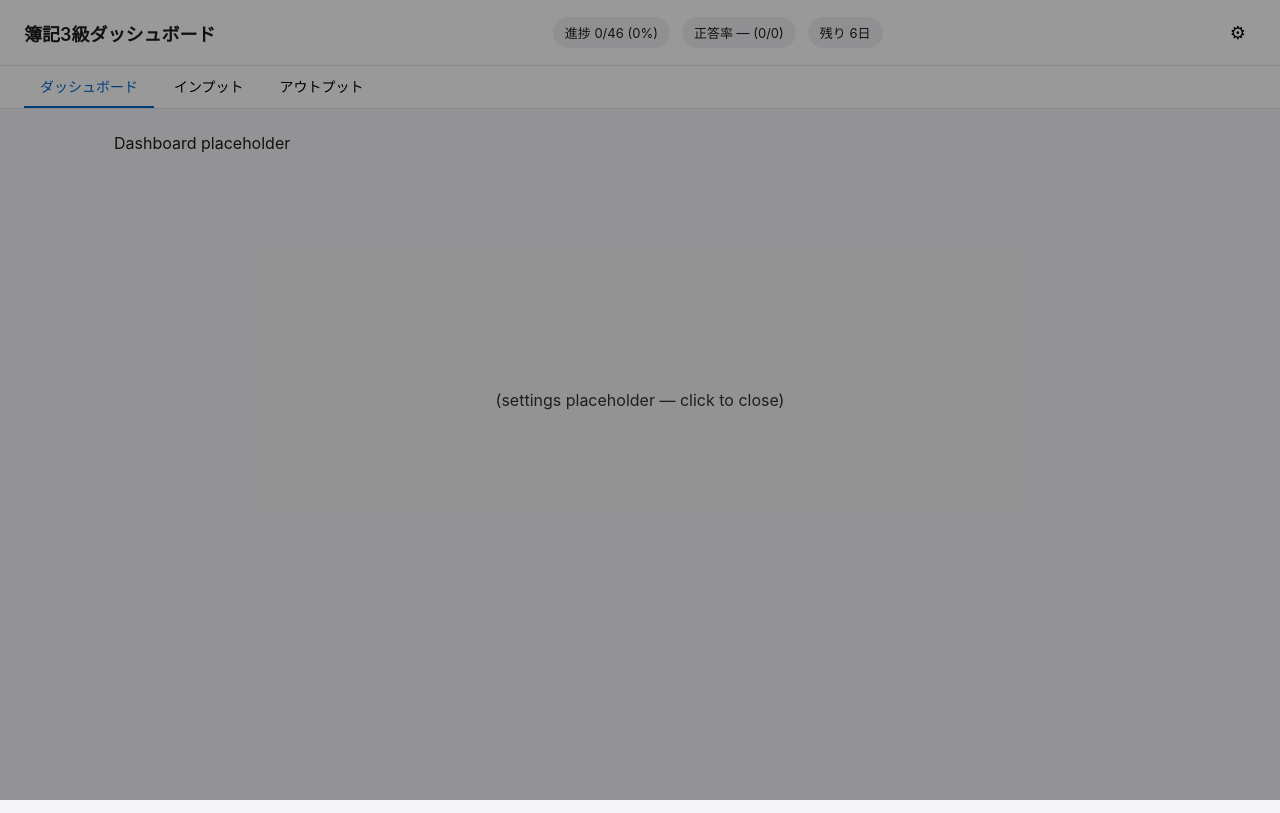
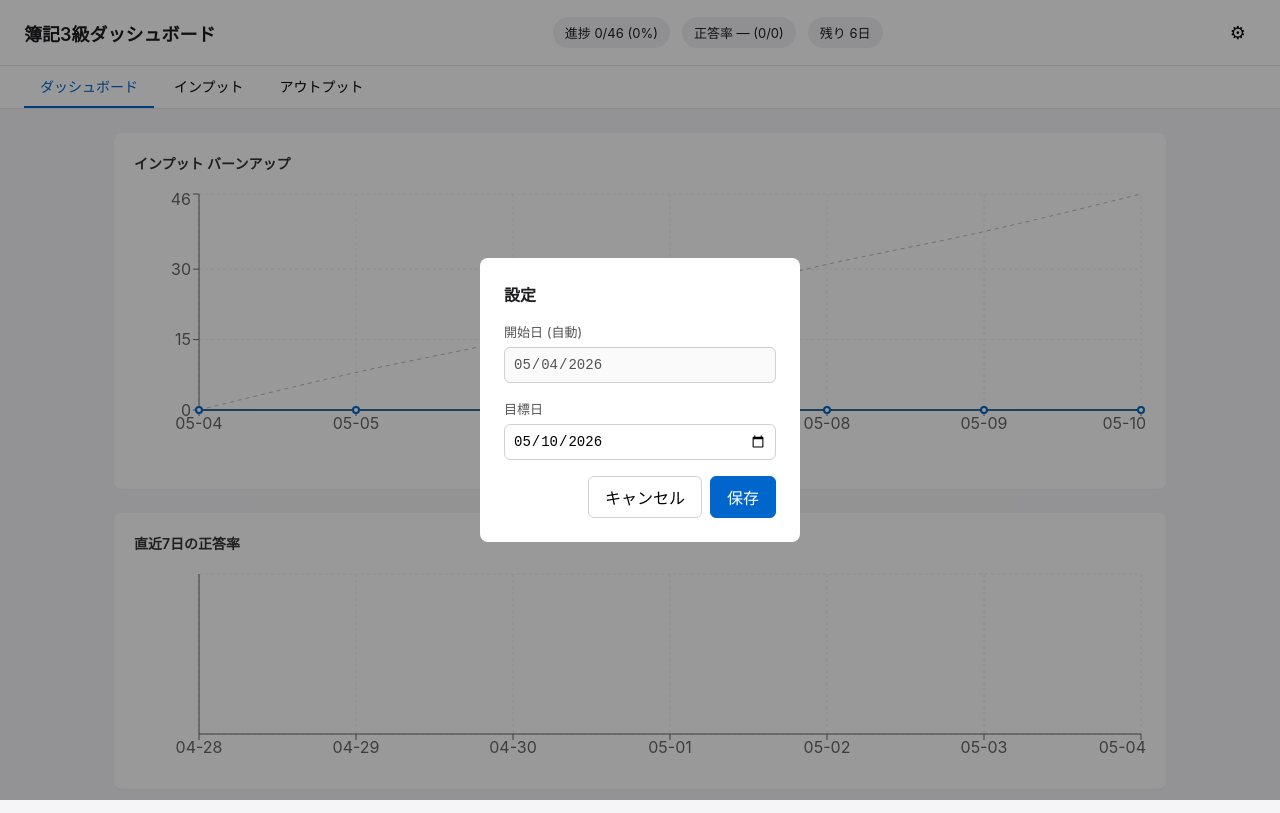
Before and after one commit to sudame/boki3, a React (Vite) app: page / in a window 1280 px wide. Both pictures are taken after a click on the button "設定". Built offline with nearby package versions, Linux system fonts and the light colour scheme.

Commit message:
feat: add dashboard and settings modal

```diff
--- a/src/App.tsx
+++ b/src/App.tsx
@@ -2,6 +2,8 @@ import { useState } from 'react';
 import { Header } from './components/Header';
 import { LessonList } from './components/Input/LessonList';
 import { ProblemList } from './components/Output/ProblemList';
+import { Dashboard } from './components/Dashboard/Dashboard';
+import { Settings } from './components/Settings';
 import styles from './App.module.css';
 
 type Tab = 'dashboard' | 'input' | 'output';
@@ -25,11 +27,11 @@ export const App = () => {
         ))}
       </nav>
       <main className={styles.main}>
-        {tab === 'dashboard' && <div>Dashboard placeholder</div>}
+        {tab === 'dashboard' && <Dashboard />}
         {tab === 'input' && <LessonList />}
         {tab === 'output' && <ProblemList />}
       </main>
-      {showSettings && <div onClick={() => setShowSettings(false)} style={{ position: 'fixed', inset: 0, background: 'rgba(0,0,0,0.4)', display: 'flex', alignItems: 'center', justifyContent: 'center' }}>(settings placeholder — click to close)</div>}
+      {showSettings && <Settings onClose={() => setShowSettings(false)} />}
     </div>
   );
 };
--- /dev/null
+++ b/src/components/Dashboard/AccuracyTrend.tsx
@@ -0,0 +1,27 @@
+import { useAppState } from '../../state/StateContext';
+import { LineChart, Line, XAxis, YAxis, Tooltip, ResponsiveContainer, CartesianGrid } from 'recharts';
+
+export const AccuracyTrend = () => {
+  const { state } = useAppState();
+  const today = new Date();
+  const days: { date: string; rate: number | null }[] = [];
+  for (let i = 6; i >= 0; i--) {
+    const d = new Date(today);
+    d.setDate(today.getDate() - i);
+    const iso = d.toISOString().slice(0, 10);
+    const dayAttempts = state.problemAttempts.filter(a => a.attemptedAt.slice(0, 10) === iso);
+    const rate = dayAttempts.length === 0 ? null : dayAttempts.filter(a => a.correct).length / dayAttempts.length;
+    days.push({ date: iso, rate: rate === null ? null : Math.round(rate * 100) });
+  }
+  return (
+    <ResponsiveContainer width="100%" height={200}>
+      <LineChart data={days}>
+        <CartesianGrid strokeDasharray="3 3" stroke="#eee" />
+        <XAxis dataKey="date" tickFormatter={d => d.slice(5)} />
+        <YAxis domain={[0, 100]} unit="%" />
+        <Tooltip />
+        <Line type="monotone" dataKey="rate" name="正答率" stroke="#1c8c1c" connectNulls />
+      </LineChart>
+    </ResponsiveContainer>
+  );
+};
--- /dev/null
+++ b/src/components/Dashboard/BurnupChart.tsx
@@ -0,0 +1,21 @@
+import { LineChart, Line, XAxis, YAxis, Tooltip, ResponsiveContainer, CartesianGrid, Legend } from 'recharts';
+import { useAppState } from '../../state/StateContext';
+import { burnupSeries } from '../../state/selectors';
+
+export const BurnupChart = () => {
+  const { state } = useAppState();
+  const data = burnupSeries(state);
+  return (
+    <ResponsiveContainer width="100%" height={280}>
+      <LineChart data={data}>
+        <CartesianGrid strokeDasharray="3 3" stroke="#eee" />
+        <XAxis dataKey="date" tickFormatter={d => d.slice(5)} />
+        <YAxis domain={[0, 46]} />
+        <Tooltip />
+        <Legend />
+        <Line type="monotone" dataKey="ideal" name="理想" stroke="#bbb" strokeDasharray="4 4" dot={false} />
+        <Line type="monotone" dataKey="actual" name="実績" stroke="#0066cc" strokeWidth={2} />
+      </LineChart>
+    </ResponsiveContainer>
+  );
+};
--- /dev/null
+++ b/src/components/Dashboard/Dashboard.module.css
@@ -0,0 +1,3 @@
+.grid { display: grid; gap: 24px; }
+.card { background: #fff; border-radius: 8px; padding: 20px; box-shadow: 0 1px 2px rgba(0,0,0,0.04); }
+.cardTitle { margin: 0 0 16px; font-size: 14px; font-weight: 600; color: #333; }
--- /dev/null
+++ b/src/components/Dashboard/Dashboard.tsx
@@ -0,0 +1,16 @@
+import { BurnupChart } from './BurnupChart';
+import { AccuracyTrend } from './AccuracyTrend';
+import styles from './Dashboard.module.css';
+
+export const Dashboard = () => (
+  <div className={styles.grid}>
+    <div className={styles.card}>
+      <h2 className={styles.cardTitle}>インプット バーンアップ</h2>
+      <BurnupChart />
+    </div>
+    <div className={styles.card}>
+      <h2 className={styles.cardTitle}>直近7日の正答率</h2>
+      <AccuracyTrend />
+    </div>
+  </div>
+);
--- /dev/null
+++ b/src/components/Settings.module.css
@@ -0,0 +1,10 @@
+.backdrop { position: fixed; inset: 0; background: rgba(0,0,0,0.4); display: flex; align-items: center; justify-content: center; z-index: 10; }
+.dialog { background: #fff; border-radius: 8px; padding: 24px; min-width: 320px; }
+.title { margin: 0 0 16px; font-size: 16px; }
+.row { display: flex; flex-direction: column; gap: 6px; margin-bottom: 16px; }
+.label { font-size: 13px; color: #555; }
+.input { padding: 8px; border: 1px solid #d0d0d5; border-radius: 6px; font-size: 14px; }
+.error { color: #c0392b; font-size: 12px; }
+.actions { display: flex; justify-content: flex-end; gap: 8px; }
+.btn { padding: 8px 16px; border-radius: 6px; border: 1px solid #d0d0d5; background: #fff; }
+.primary { background: #0066cc; color: #fff; border-color: #0066cc; }
--- /dev/null
+++ b/src/components/Settings.tsx
@@ -0,0 +1,38 @@
+import { useState } from 'react';
+import { useAppState } from '../state/StateContext';
+import styles from './Settings.module.css';
+
+type Props = { onClose: () => void };
+
+export const Settings = ({ onClose }: Props) => {
+  const { state, dispatch } = useAppState();
+  const [date, setDate] = useState(state.targetDate);
+  const error = date < state.startDate ? '目標日は開始日以降にしてください' : '';
+
+  const save = () => {
+    if (error) return;
+    dispatch({ type: 'setTargetDate', date });
+    onClose();
+  };
+
+  return (
+    <div className={styles.backdrop} onClick={onClose}>
+      <div className={styles.dialog} onClick={e => e.stopPropagation()}>
+        <h2 className={styles.title}>設定</h2>
+        <div className={styles.row}>
+          <label className={styles.label}>開始日 (自動)</label>
+          <input className={styles.input} type="date" value={state.startDate} disabled />
+        </div>
+        <div className={styles.row}>
+          <label className={styles.label}>目標日</label>
+          <input className={styles.input} type="date" value={date} min={state.startDate} onChange={e => setDate(e.target.value)} />
+          {error && <span className={styles.error}>{error}</span>}
+        </div>
+        <div className={styles.actions}>
+          <button className={styles.btn} onClick={onClose}>キャンセル</button>
+          <button className={`${styles.btn} ${styles.primary}`} onClick={save} disabled={!!error}>保存</button>
+        </div>
+      </div>
+    </div>
+  );
+};
```
